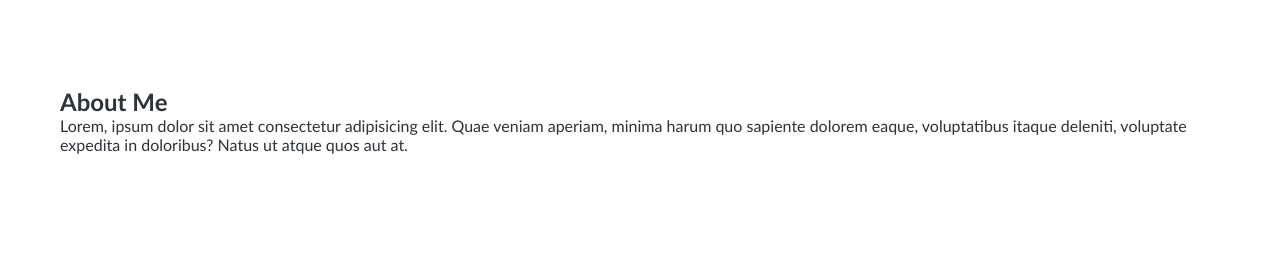
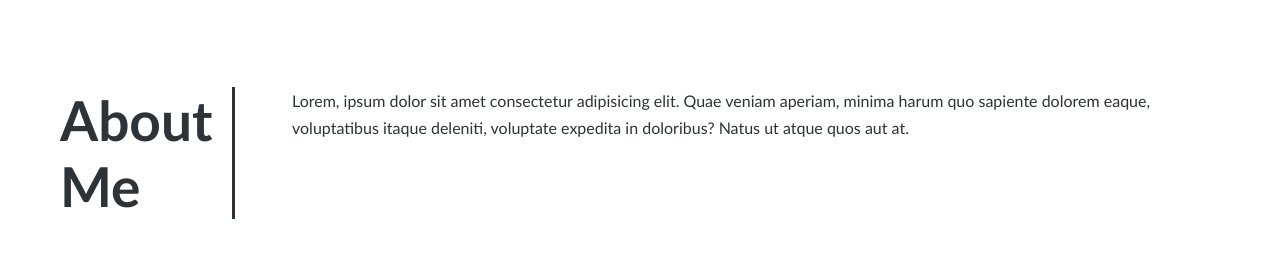
Before and after one commit to carolynking213/portfolio, a plain HTML site: page index.html in a window 1280 px wide. Shown: the part 307-578 px from the top of the page. Drawn offline with Linux system fonts and the light colour scheme.

Commit message:
update style about me section

```diff
--- a/assets/css/style.css
+++ b/assets/css/style.css
@@ -72,3 +72,19 @@ section {
     right: 100px;
 }
 /* Hero Style End */
+
+.intro h2 {
+    font-size: 55px;
+    margin-bottom: 35px;
+    padding: 0 5px 0 0;
+    border-right: 3px solid;
+    display: inline-block;
+    width: 175px;
+}
+
+.intro p {
+    line-height: 1.7;
+    width: 80%;
+    margin: 0 auto;
+    float: right;
+}
--- a/index.html
+++ b/index.html
@@ -38,7 +38,7 @@
         <!-- end hero -->
 
         <!-- "about me" section -->
-        <section id="about-me">
+        <section id="about-me" class="intro">
             <h2>About Me</h2>
             <p>
                 Lorem, ipsum dolor sit amet consectetur adipisicing elit. Quae veniam aperiam, minima harum quo sapiente dolorem eaque, voluptatibus itaque deleniti, voluptate expedita in doloribus? Natus ut atque quos aut at.
```
